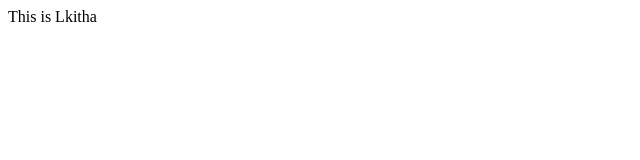
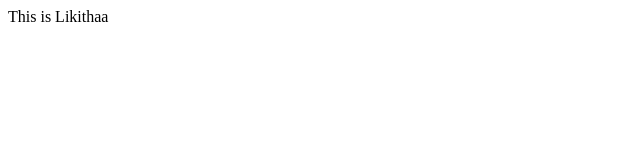
Before and after one commit to yashmitha00/mysecondrepo, a plain HTML site: page index.html in a window 1280 px wide. Shown: the full height of the page, 0-640 px from the left. Drawn offline with Linux system fonts and the light colour scheme.

Commit message:
Update index.html

```diff
--- a/index.html
+++ b/index.html
@@ -1,3 +1,4 @@
 <body>
-<p>This is Lkitha</p>
+<p>This is Likithaa</p>
+
 </body>
```
